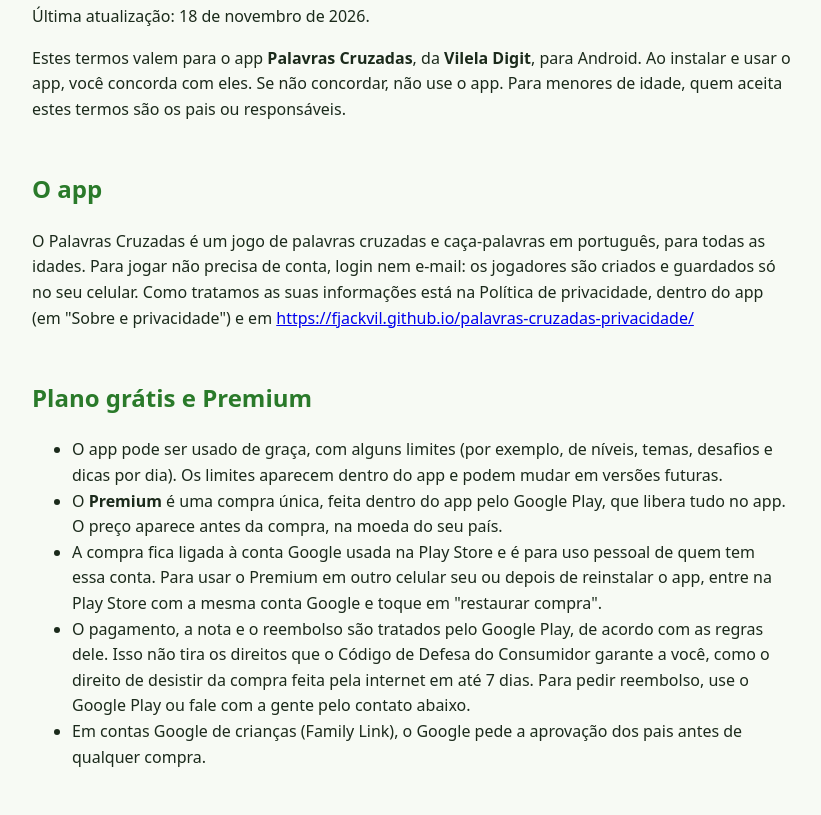
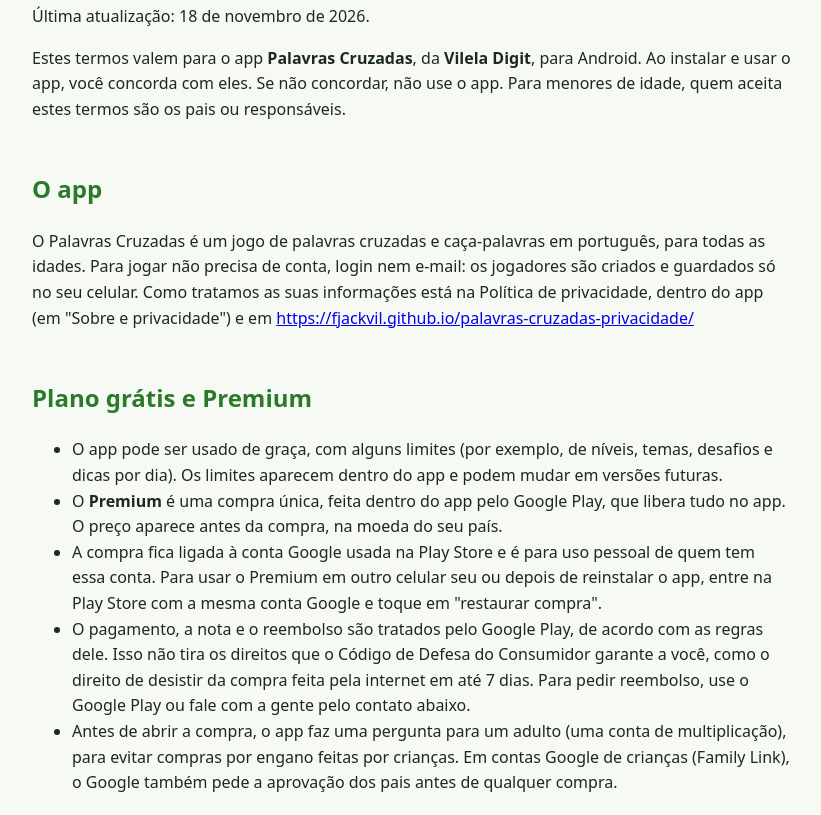
Before and after one commit to fjackvil/palavras-cruzadas-privacidade, a plain HTML site: page termos/index.html in a window 1280 px wide. Shown: the part 114-929 px from the top of the page, without its empty margins (228-1049 px from the left). Drawn offline with Linux system fonts and the light colour scheme.

Commit message:
Termos: pergunta para um adulto antes da compra

```diff
--- a/termos/index.html
+++ b/termos/index.html
@@ -24,7 +24,7 @@
 <h2>O app</h2>
 <p>O Palavras Cruzadas é um jogo de palavras cruzadas e caça-palavras em português, para todas as idades. Para jogar não precisa de conta, login nem e-mail: os jogadores são criados e guardados só no seu celular. Como tratamos as suas informações está na Política de privacidade, dentro do app (em &quot;Sobre e privacidade&quot;) e em <a href="https://fjackvil.github.io/palavras-cruzadas-privacidade/">https://fjackvil.github.io/palavras-cruzadas-privacidade/</a></p>
 <h2>Plano grátis e Premium</h2>
-<ul><li>O app pode ser usado de graça, com alguns limites (por exemplo, de níveis, temas, desafios e dicas por dia). Os limites aparecem dentro do app e podem mudar em versões futuras.</li><li>O <strong>Premium</strong> é uma compra única, feita dentro do app pelo Google Play, que libera tudo no app. O preço aparece antes da compra, na moeda do seu país.</li><li>A compra fica ligada à conta Google usada na Play Store e é para uso pessoal de quem tem essa conta. Para usar o Premium em outro celular seu ou depois de reinstalar o app, entre na Play Store com a mesma conta Google e toque em &quot;restaurar compra&quot;.</li><li>O pagamento, a nota e o reembolso são tratados pelo Google Play, de acordo com as regras dele. Isso não tira os direitos que o Código de Defesa do Consumidor garante a você, como o direito de desistir da compra feita pela internet em até 7 dias. Para pedir reembolso, use o Google Play ou fale com a gente pelo contato abaixo.</li><li>Em contas Google de crianças (Family Link), o Google pede a aprovação dos pais antes de qualquer compra.</li></ul>
+<ul><li>O app pode ser usado de graça, com alguns limites (por exemplo, de níveis, temas, desafios e dicas por dia). Os limites aparecem dentro do app e podem mudar em versões futuras.</li><li>O <strong>Premium</strong> é uma compra única, feita dentro do app pelo Google Play, que libera tudo no app. O preço aparece antes da compra, na moeda do seu país.</li><li>A compra fica ligada à conta Google usada na Play Store e é para uso pessoal de quem tem essa conta. Para usar o Premium em outro celular seu ou depois de reinstalar o app, entre na Play Store com a mesma conta Google e toque em &quot;restaurar compra&quot;.</li><li>O pagamento, a nota e o reembolso são tratados pelo Google Play, de acordo com as regras dele. Isso não tira os direitos que o Código de Defesa do Consumidor garante a você, como o direito de desistir da compra feita pela internet em até 7 dias. Para pedir reembolso, use o Google Play ou fale com a gente pelo contato abaixo.</li><li>Antes de abrir a compra, o app faz uma pergunta para um adulto (uma conta de multiplicação), para evitar compras por engano feitas por crianças. Em contas Google de crianças (Family Link), o Google também pede a aprovação dos pais antes de qualquer compra.</li></ul>
 <h2>Uso do app</h2>
 <p>Você pode usar o app para o seu entretenimento pessoal. Não é permitido:</p>
 <ul><li>copiar, vender ou redistribuir o app ou o seu conteúdo (palavras, dicas, desenhos) sem autorização;</li><li>tentar burlar a compra do Premium, modificar o app ou usar versões alteradas dele;</li><li>usar o app para qualquer finalidade ilegal.</li></ul>
```
